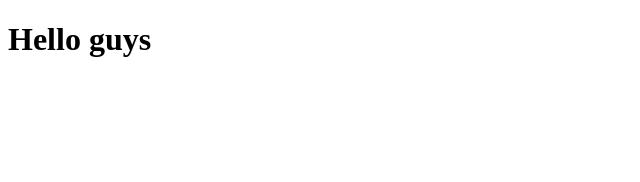
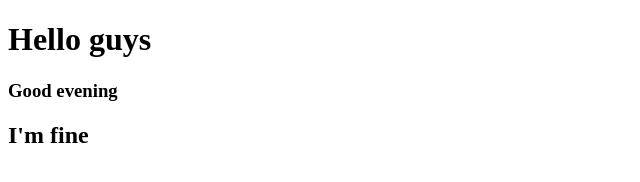
Before and after one commit to KriSh82432/git-tutorial-2, a plain HTML site: page index.html in a window 1280 px wide. Shown: the whole page, without its empty margins (0-640 px from the left). Drawn offline with Linux system fonts and the light colour scheme.

Commit message:
Version 2

```diff
--- a/index.html
+++ b/index.html
@@ -10,5 +10,11 @@
     <h1>
         Hello guys
     </h1>
+    <h3>
+        Good evening
+    </h3>
+    <h2>
+        I'm fine
+    </h2>
 </body>
 </html>
```
